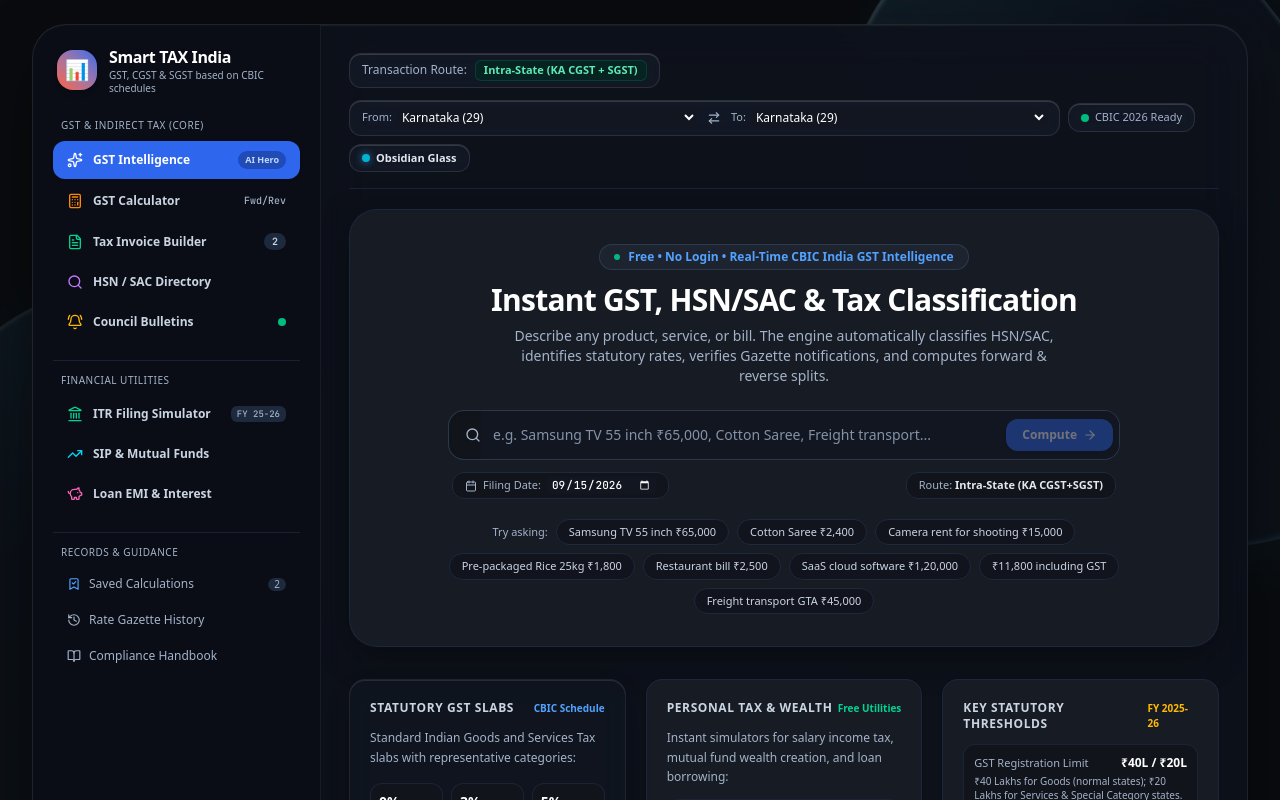
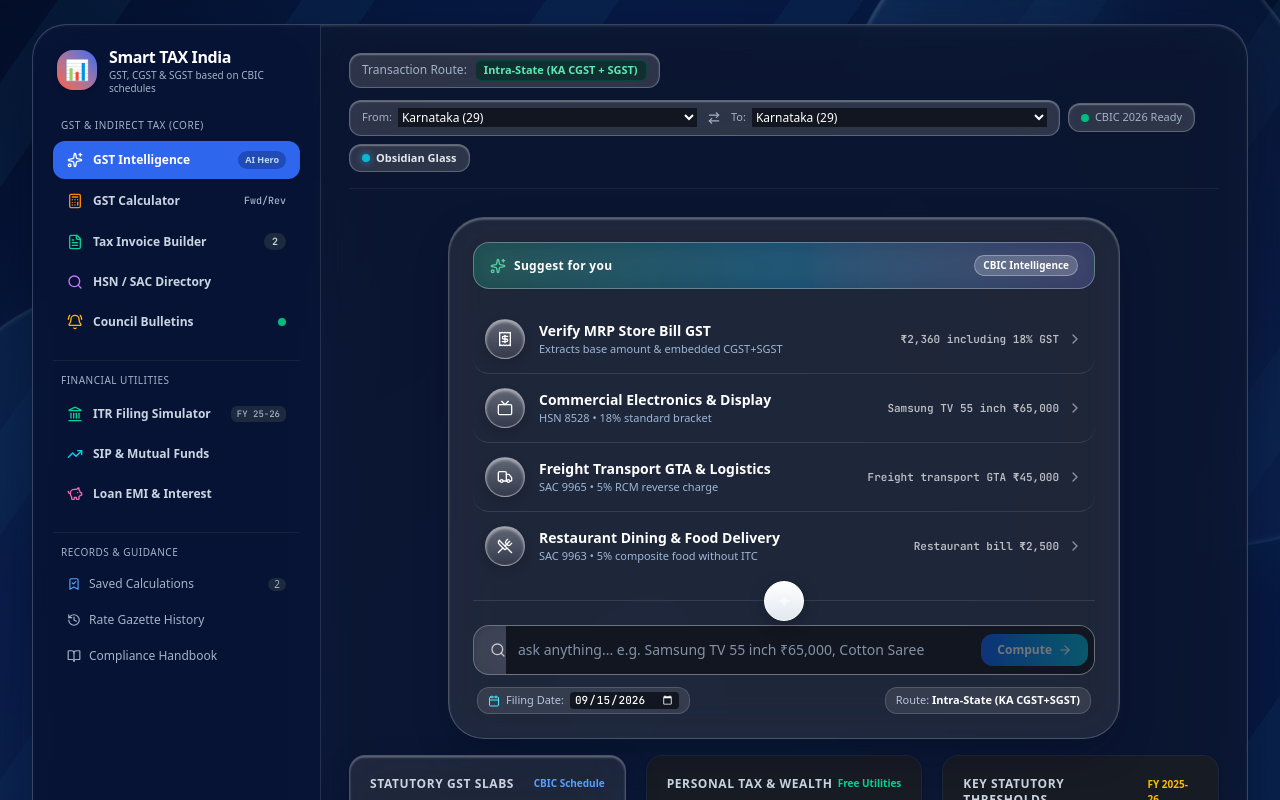
Before and after one commit to thedigitalsynq-design/Maa-Rupayee-, a React (Vite) app: page / in a window 1280 px wide. Shown: the top 800 px of the page. Built offline with nearby package versions, Linux system fonts and the light colour scheme; a web font is replaced by a local one.

Commit message:
feat: redesign SmartInputHero as an iridescent floating suggestion pill card

```diff
--- a/src/App.tsx
+++ b/src/App.tsx
@@ -245,26 +245,35 @@ export default function App() {
   const isIntraState = supplierState.code === customerState.code;
 
   return (
-    <div className={`min-h-screen relative py-3 sm:py-6 px-2 sm:px-5 lg:px-8 font-sans selection:bg-[#2f66ee] selection:text-white overflow-x-hidden transition-colors duration-300 ${
-      glassTheme === 'crystal' ? 'theme-crystal bg-[#edf1f7] text-slate-800' : 'bg-[#090b0e] text-slate-100'
+    <div className={`min-h-screen relative py-3 sm:py-6 px-2 sm:px-5 lg:px-8 font-sans selection:bg-[#38bdf8] selection:text-slate-950 overflow-x-hidden transition-colors duration-300 ${
+      glassTheme === 'crystal'
+        ? 'theme-crystal bg-[#edf1f7] text-slate-800'
+        : 'bg-radial from-[#1342a1] via-[#092257] to-[#040e28] text-white'
     }`}>
 
-      {/* Background Ambient Frosted Glass Capsule Layers (Inspired by Artwork) */}
+      {/* Diagonal Light Rays & Ambient Frosted Glass Layers (Matching Artwork) */}
       <div className="fixed inset-0 pointer-events-none overflow-hidden z-0" aria-hidden="true">
+        {/* Subtle Diagonal Caustic Light Streaks */}
+        {glassTheme === 'obsidian' && (
+          <div className="absolute inset-0 bg-light-rays opacity-70" />
+        )}
+
         {/* Top-Right Frosted Glass Capsule */}
         <div className={`absolute -top-32 -right-24 w-[320px] sm:w-[460px] h-[700px] glass-capsule-bg rotate-[-38deg] ${
-          glassTheme === 'crystal' ? 'opacity-35' : 'opacity-60'
+          glassTheme === 'crystal' ? 'opacity-35' : 'opacity-70'
         }`} />
+
         {/* Center-Left Overlapping Frosted Glass Capsule */}
         <div className={`absolute top-1/3 -left-36 w-[280px] sm:w-[420px] h-[620px] glass-capsule-bg rotate-[36deg] ${
-          glassTheme === 'crystal' ? 'opacity-25' : 'opacity-40'
+          glassTheme === 'crystal' ? 'opacity-25' : 'opacity-50'
         }`} />
-        {/* Bottom Radial Blue Caustic Glow */}
-        <div className="absolute -bottom-36 right-1/4 w-[450px] h-[450px] rounded-full bg-cyan-500/10 blur-3xl" />
+
+        {/* Bottom Radial Cyan Caustic Flare */}
+        <div className="absolute -bottom-36 right-1/4 w-[500px] h-[500px] rounded-full bg-cyan-400/15 blur-3xl" />
       </div>
 
       {/* Master Glass Container */}
-      <div className="glass-container relative z-10 max-w-[1440px] mx-auto rounded-[26px] sm:rounded-[34px] overflow-hidden flex flex-col md:flex-row">
+      <div className="glass-container relative z-10 max-w-[1440px] mx-auto rounded-[26px] sm:rounded-[34px] overflow-hidden flex flex-col md:flex-row shadow-[0_30px_70px_rgba(2,8,28,0.65)]">
 
         {/* ========================================================= */}
         {/* SIDEBAR NAVIGATION (Focused, Clean, Structured)           */}
--- a/src/components/SmartInputHero.tsx
+++ b/src/components/SmartInputHero.tsx
@@ -1,5 +1,16 @@
 import React, { useState } from 'react';
-import { Search, Calendar, ArrowRight, Sparkles, ShieldCheck } from 'lucide-react';
+import {
+  Search,
+  Calendar,
+  ArrowRight,
+  Sparkles,
+  ChevronRight,
+  Receipt,
+  Tv,
+  Truck,
+  UtensilsCrossed,
+  Layers
+} from 'lucide-react';
 import { IndianState } from '../types';
 
 interface SmartInputHeroProps {
@@ -21,15 +32,31 @@ export const SmartInputHero: React.FC<SmartInputHeroProps> = ({
 }) => {
   const [inputVal, setInputVal] = useState('');
 
-  const quickPrompts = [
-    'Samsung TV 55 inch ₹65,000',
-    'Cotton Saree ₹2,400',
-    'Camera rent for shooting ₹15,000',
-    'Pre-packaged Rice 25kg ₹1,800',
-    'Restaurant bill ₹2,500',
-    'SaaS cloud software ₹1,20,000',
-    '₹11,800 including GST',
-    'Freight transport GTA ₹45,000'
+  const suggestions = [
+    {
+      icon: Receipt,
+      title: 'Verify MRP Store Bill GST',
+      query: '₹2,360 including 18% GST',
+      hint: 'Extracts base amount & embedded CGST+SGST',
+    },
+    {
+      icon: Tv,
+      title: 'Commercial Electronics & Display',
+      query: 'Samsung TV 55 inch ₹65,000',
+      hint: 'HSN 8528 • 18% standard bracket',
+    },
+    {
+      icon: Truck,
+      title: 'Freight Transport GTA & Logistics',
+      query: 'Freight transport GTA ₹45,000',
+      hint: 'SAC 9965 • 5% RCM reverse charge',
+    },
+    {
+      icon: UtensilsCrossed,
+      title: 'Restaurant Dining & Food Delivery',
+      query: 'Restaurant bill ₹2,500',
+      hint: 'SAC 9963 • 5% composite food without ITC',
+    },
   ];
 
   const handleSubmit = (e: React.FormEvent) => {
@@ -39,52 +66,109 @@ export const SmartInputHero: React.FC<SmartInputHeroProps> = ({
     }
   };
 
-  const handleChipClick = (prompt: string) => {
-    setInputVal(prompt);
-    onSearch(prompt, transactionDate);
+  const handleSuggestionClick = (query: string) => {
+    setInputVal(query);
+    onSearch(query, transactionDate);
   };
 
   const isHistorical = transactionDate && transactionDate < '2025-01-01';
 
   return (
-    <div className="rounded-[28px] p-6 sm:p-8 bg-[#171b24] border border-slate-800/90 shadow-[0_10px_35px_rgba(0,0,0,0.35)] text-white">
-      <div className="max-w-3xl mx-auto text-center">
-        {/* Badge */}
-        <div className="inline-flex items-center gap-2 px-3.5 py-1 rounded-full bg-[#1e2330] text-blue-400 text-xs font-semibold mb-3 border border-slate-700/80 shadow-2xs">
-          <span className="h-1.5 w-1.5 rounded-full bg-emerald-400 animate-pulse"></span>
-          <span>Free • No Login • Real-Time CBIC India GST Intelligence</span>
+    <div className="max-w-2xl mx-auto my-2">
+      {/* Outer Floating Frosted Glass Card (Directly inspired by Reference Artwork) */}
+      <div className="glass-card rounded-[32px] sm:rounded-[36px] overflow-hidden p-5 sm:p-6 shadow-[0_25px_60px_-15px_rgba(0,10,35,0.4)] border border-white/20 transition-all">
+
+        {/* 1. Iridescent Top Header: "✦ Suggest for you" */}
+        <div className="w-full rounded-2xl py-3 px-4 mb-4 flex items-center justify-between bg-gradient-to-r from-emerald-400/20 via-sky-400/25 to-indigo-400/20 border border-white/30 backdrop-blur-md shadow-xs">
+          <div className="flex items-center gap-2 text-white font-semibold text-xs tracking-wide">
+            <Sparkles className="h-4 w-4 text-emerald-300 animate-pulse" />
+            <span>Suggest for you</span>
+          </div>
+          <span className="text-[10px] font-bold px-2 py-0.5 rounded-full bg-white/20 text-white border border-white/30">
+            CBIC Intelligence
+          </span>
         </div>
 
-        <h2 className="text-2xl sm:text-3xl font-extrabold tracking-tight text-white mb-2">
-          Instant GST, HSN/SAC & Tax Classification
-        </h2>
-        <p className="text-xs sm:text-sm text-slate-400 max-w-xl mx-auto mb-6">
-          Describe any product, service, or bill. The engine automatically classifies HSN/SAC, identifies statutory rates, verifies Gazette notifications, and computes forward & reverse splits.
-        </p>
+        {/* 2. Interactive Suggestion Action Rows */}
+        <div className="divide-y divide-white/10 mb-5">
+          {suggestions.map((item, idx) => {
+            const Icon = item.icon;
+            return (
+              <button
+                key={idx}
+                type="button"
+                onClick={() => handleSuggestionClick(item.query)}
+                className="w-full py-3.5 px-3 flex items-center justify-between text-left hover:bg-white/10 rounded-2xl transition-all group cursor-pointer"
+              >
+                <div className="flex items-center gap-3.5">
+                  {/* Embossed Neumorphic Pearl Icon Badge */}
+                  <div className="h-10 w-10 rounded-full bg-gradient-to-b from-white/30 to-white/10 border border-white/40 shadow-[inset_0_2px_3px_rgba(255,255,255,0.5),0_4px_10px_rgba(0,0,0,0.15)] flex items-center justify-center shrink-0 group-hover:scale-105 group-hover:border-cyan-300 transition-all">
+                    <Icon className="h-4 w-4 text-white group-hover:text-cyan-300 transition-colors" />
+                  </div>
+                  <div>
+                    <div className="text-xs sm:text-sm font-semibold text-white group-hover:text-cyan-200 transition-colors">
+                      {item.title}
+                    </div>
+                    <div className="text-[11px] text-blue-200/80 font-medium">
+                      {item.hint}
+                    </div>
+                  </div>
+                </div>
 
-        {/* Inset Search Input Form */}
-        <form onSubmit={handleSubmit} className="relative max-w-2xl mx-auto">
-          <div className="relative flex items-center rounded-2xl overflow-hidden bg-[#12141c] hover:bg-[#131620] focus-within:bg-[#0f1118] focus-within:border-blue-500 border border-slate-700/80 transition-all shadow-inner">
-            <div className="pl-4 text-slate-400">
-              <Search className="h-4 w-4 text-slate-400" />
+                <div className="flex items-center gap-2">
+                  <span className="text-[11px] font-mono font-semibold text-white/70 hidden sm:inline group-hover:text-white">
+                    {item.query}
+                  </span>
+                  <ChevronRight className="h-4 w-4 text-white/50 group-hover:text-white group-hover:translate-x-0.5 transition-all" />
+                </div>
+              </button>
+            );
+          })}
+        </div>
+
+        {/* 3. Floating Pearl Button over "Ask anything..." Input Bar */}
+        <div className="relative pt-4 border-t border-white/10">
+
+          {/* Centered Floating Pearl Icon Button */}
+          <div className="absolute -top-5 left-1/2 -translate-x-1/2 z-20">
+            <button
+              type="button"
+              onClick={() => {
+                const sample = suggestions[Math.floor(Math.random() * suggestions.length)].query;
+                handleSuggestionClick(sample);
+              }}
+              className="h-10 w-10 rounded-full bg-gradient-to-b from-white to-slate-200 text-slate-800 flex items-center justify-center shadow-[0_4px_15px_rgba(0,0,0,0.25),inset_0_2px_3px_rgba(255,255,255,0.9)] border border-white hover:scale-110 active:scale-95 transition-all cursor-pointer group"
+              title="Click for surprise sample calculation"
+            >
+              <span className="text-base font-bold text-slate-900 group-hover:rotate-12 transition-transform">
+                ✦
+              </span>
+            </button>
+          </div>
+
+          {/* Frosted Input Bar */}
+          <form onSubmit={handleSubmit} className="relative mt-2">
+            <div className="relative flex items-center rounded-2xl overflow-hidden bg-white/10 hover:bg-white/15 focus-within:bg-white/20 focus-within:border-cyan-300 border border-white/25 transition-all shadow-inner backdrop-blur-xl">
+              <div className="pl-4 text-white/70">
+                <Search className="h-4 w-4 text-white/70" />
               </div>
 
               <input
                 type="text"
                 value={inputVal}
                 onChange={(e) => setInputVal(e.target.value)}
-              placeholder="e.g. Samsung TV 55 inch ₹65,000, Cotton Saree, Freight transport..."
-              className="w-full py-3.5 pl-3 pr-32 bg-transparent text-white placeholder-slate-500 text-sm focus:outline-none font-medium"
+                placeholder="ask anything... e.g. Samsung TV 55 inch ₹65,000, Cotton Saree"
+                className="w-full py-3.5 pl-3 pr-28 bg-transparent text-white placeholder:text-blue-100/70 text-xs sm:text-sm focus:outline-none font-medium"
                 disabled={isLoading}
               />
 
               <button
                 type="submit"
                 disabled={isLoading || !inputVal.trim()}
-              className="absolute right-1.5 px-4 py-2 bg-[#2f66ee] hover:bg-[#2052db] disabled:opacity-40 text-white font-semibold rounded-xl text-xs flex items-center gap-1.5 shadow-sm transition-all active:scale-95"
+                className="absolute right-1.5 px-4 py-2 bg-gradient-to-r from-blue-600 to-cyan-500 hover:from-blue-500 hover:to-cyan-400 disabled:opacity-40 text-white font-bold rounded-xl text-xs flex items-center gap-1.5 shadow-md transition-all active:scale-95"
               >
                 {isLoading ? (
-                <span>Classifying...</span>
+                  <span>Computing...</span>
                 ) : (
                   <>
                     <span>Compute</span>
@@ -94,44 +178,33 @@ export const SmartInputHero: React.FC<SmartInputHeroProps> = ({
               </button>
             </div>
 
-          {/* Transaction Controls */}
-          <div className="mt-3 flex flex-wrap items-center justify-between gap-2 text-[11px] text-slate-400 px-1">
-            <div className="flex items-center gap-1.5 bg-[#12141c] px-3 py-1 rounded-xl border border-slate-800">
-              <Calendar className="h-3 w-3 text-slate-400" />
+            {/* Context bar (Filing date & State Route) */}
+            <div className="mt-3 flex flex-wrap items-center justify-between gap-2 text-[11px] text-blue-100/80 px-1 font-medium">
+              <div className="flex items-center gap-1.5 px-2.5 py-1 rounded-xl bg-white/10 border border-white/15">
+                <Calendar className="h-3 w-3 text-cyan-300" />
                 <span>Filing Date:</span>
                 <input
                   type="date"
                   value={transactionDate}
                   onChange={(e) => setTransactionDate(e.target.value)}
-                className="bg-transparent text-slate-200 rounded px-1 text-[11px] focus:outline-none font-mono cursor-pointer"
+                  className="bg-transparent text-white rounded px-1 text-[11px] focus:outline-none font-mono cursor-pointer"
                 />
                 {isHistorical && (
-                <span className="text-amber-400 font-semibold ml-1">
-                  (Historical Rates)
+                  <span className="text-amber-300 font-bold ml-1">
+                    (Gazette Rates)
                   </span>
                 )}
               </div>
 
-            <div className="bg-[#12141c] px-3 py-1 rounded-xl border border-slate-800 text-[11px] text-slate-400">
-              Route: <span className="text-slate-200 font-semibold">{supplierState.code === customerState.code ? `Intra-State (${supplierState.code} CGST+SGST)` : `Inter-State (${supplierState.code}→${customerState.code} IGST)`}</span>
+              <div className="px-2.5 py-1 rounded-xl bg-white/10 border border-white/15">
+                Route: <span className="text-white font-bold">{supplierState.code === customerState.code ? `Intra-State (${supplierState.code} CGST+SGST)` : `Inter-State (${supplierState.code}→${customerState.code} IGST)`}</span>
               </div>
             </div>
+
           </form>
 
-        {/* Quick Example Chips */}
-        <div className="mt-5 flex flex-wrap items-center justify-center gap-2">
-          <span className="text-[11px] text-slate-400 font-medium">Try asking:</span>
-          {quickPrompts.map((prompt, idx) => (
-            <button
-              key={idx}
-              type="button"
-              onClick={() => handleChipClick(prompt)}
-              className="text-[11px] px-3 py-1 rounded-full bg-[#12141d] hover:bg-slate-800 text-slate-300 hover:text-white border border-slate-800 hover:border-slate-700 transition-all active:scale-95 shadow-2xs"
-            >
-              {prompt}
-            </button>
-          ))}
         </div>
+
       </div>
     </div>
   );
--- a/src/index.css
+++ b/src/index.css
@@ -74,41 +74,68 @@ code, kbd, samp, pre, .font-mono, [class*="font-mono"] {
   background-size: 16px 16px;
 }
 
-/* Glassmorphism Styles Inspired by Frosted Acrylic / Glass Capsules */
+/* Diagonal Luminous Light Rays (Inspired by 3D Glass Artwork) */
+.bg-light-rays {
+  background-image: repeating-linear-gradient(
+    -55deg,
+    rgba(56, 189, 248, 0.08) 0px,
+    rgba(56, 189, 248, 0.08) 60px,
+    transparent 60px,
+    transparent 200px
+  );
+}
+
+/* Glassmorphism Styles Inspired by Frosted Acrylic & 3D Glass Artwork */
 .glass-container {
-  background: rgba(14, 18, 28, 0.78);
-  backdrop-filter: blur(24px);
-  -webkit-backdrop-filter: blur(24px);
-  border: 1px solid rgba(255, 255, 255, 0.08);
+  background: rgba(10, 25, 64, 0.72);
+  backdrop-filter: blur(28px);
+  -webkit-backdrop-filter: blur(28px);
+  border: 1px solid rgba(255, 255, 255, 0.18);
   box-shadow:
-    inset 0 1px 1px 0 rgba(255, 255, 255, 0.14),
-    inset 0 0 40px 0 rgba(56, 189, 248, 0.02),
-    0 24px 64px -12px rgba(0, 0, 0, 0.6);
+    inset 0 1.5px 2px 0 rgba(255, 255, 255, 0.28),
+    inset 0 0 50px 0 rgba(56, 189, 248, 0.05),
+    0 24px 64px -12px rgba(2, 6, 23, 0.7);
 }
 
 .glass-sidebar {
-  background: rgba(11, 14, 22, 0.85);
-  backdrop-filter: blur(20px);
-  -webkit-backdrop-filter: blur(20px);
-  border-right: 1px solid rgba(255, 255, 255, 0.06);
+  background: rgba(8, 19, 50, 0.8);
+  backdrop-filter: blur(24px);
+  -webkit-backdrop-filter: blur(24px);
+  border-right: 1px solid rgba(255, 255, 255, 0.12);
 }
 
 .glass-card {
-  background: rgba(18, 23, 35, 0.65);
-  backdrop-filter: blur(16px);
-  -webkit-backdrop-filter: blur(16px);
-  border: 1px solid rgba(255, 255, 255, 0.07);
+  background: rgba(255, 255, 255, 0.08);
+  backdrop-filter: blur(24px);
+  -webkit-backdrop-filter: blur(24px);
+  border: 1px solid rgba(255, 255, 255, 0.2);
   box-shadow:
-    inset 0 1px 0 0 rgba(255, 255, 255, 0.1),
-    0 12px 30px -10px rgba(0, 0, 0, 0.45);
+    inset 0 1.5px 2px 0 rgba(255, 255, 255, 0.32),
+    0 16px 40px -10px rgba(2, 8, 30, 0.45);
+}
+
+.glass-card:hover {
+  border-color: rgba(255, 255, 255, 0.3);
+  box-shadow:
+    inset 0 1.5px 2px 0 rgba(255, 255, 255, 0.4),
+    0 20px 45px -10px rgba(14, 165, 233, 0.2);
 }
 
 .glass-pill {
-  background: rgba(22, 29, 44, 0.6);
-  backdrop-filter: blur(12px);
-  -webkit-backdrop-filter: blur(12px);
-  border: 1px solid rgba(255, 255, 255, 0.1);
-  box-shadow: inset 0 1px 0 0 rgba(255, 255, 255, 0.15);
+  background: rgba(255, 255, 255, 0.14);
+  backdrop-filter: blur(16px);
+  -webkit-backdrop-filter: blur(16px);
+  border: 1px solid rgba(255, 255, 255, 0.24);
+  box-shadow: inset 0 1px 1.5px 0 rgba(255, 255, 255, 0.35);
+  color: #ffffff;
+}
+
+.glass-pill:hover {
+  background: rgba(255, 255, 255, 0.22);
+  border-color: rgba(255, 255, 255, 0.35);
+  box-shadow:
+    inset 0 1.5px 2px 0 rgba(255, 255, 255, 0.45),
+    0 0 16px rgba(56, 189, 248, 0.25);
 }
 
 /* Decorative Frosted Glass Capsule (Artwork Reference) */
```
Lines whose indentation alone changed are shown as unchanged.
